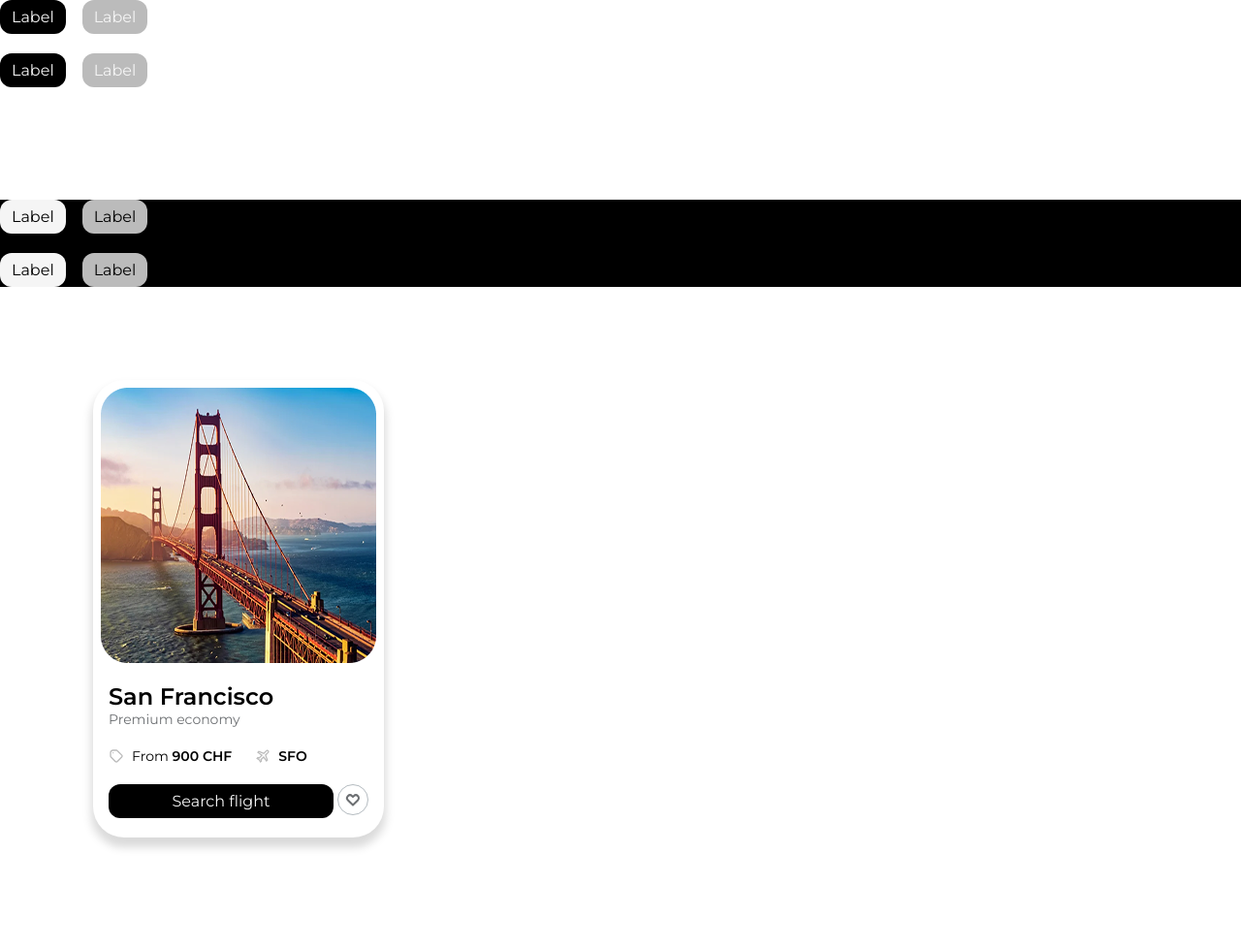
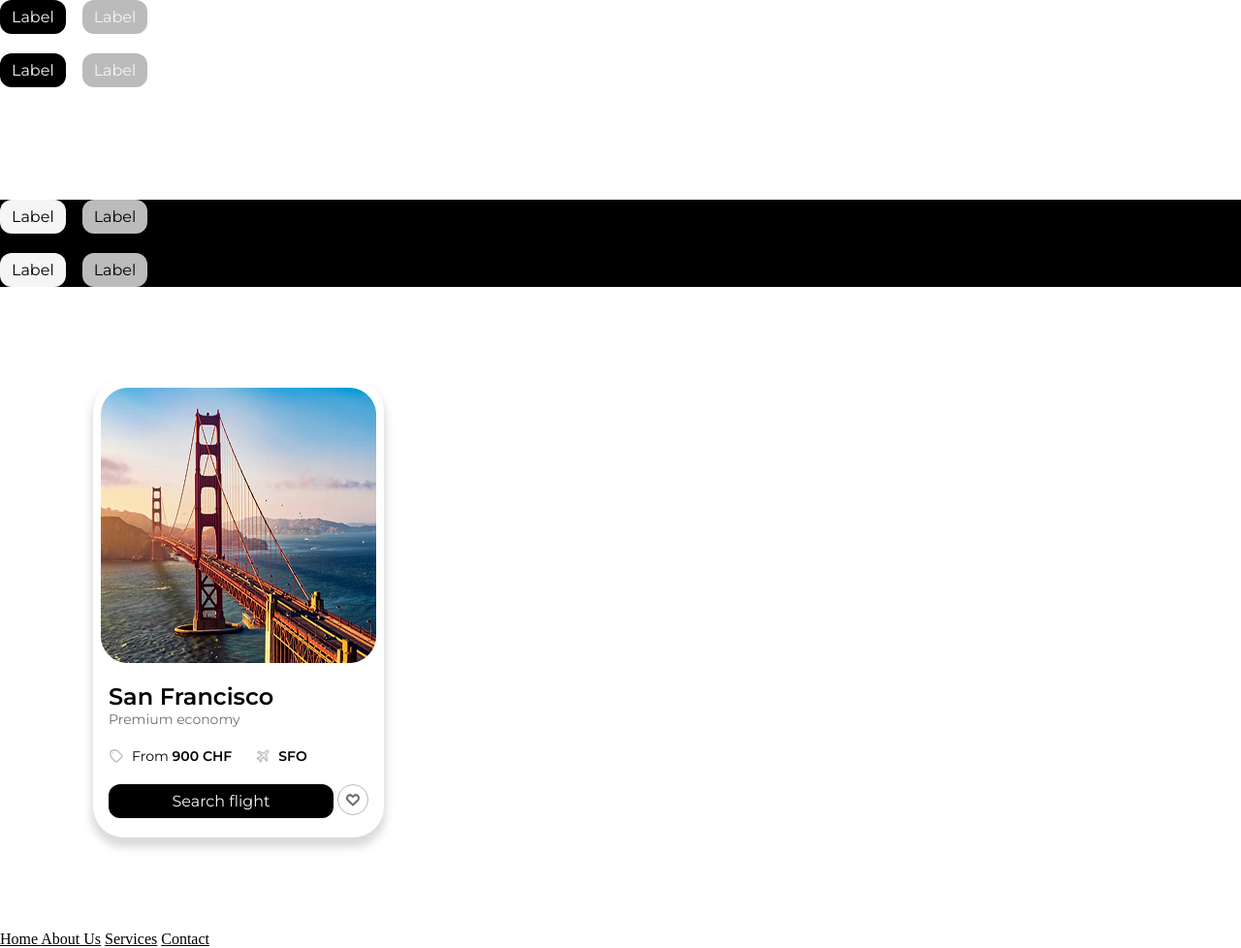
Before and after one commit to ElisaMonnard/Evaluation-continue_Monnard_Elisa, a website built with Parcel: page src/index.html in a window 1280 px wide. Shown: the whole page at 97% size. Built offline with nearby package versions, Linux system fonts and the light colour scheme.

Commit message:
Création de la navigation

```diff
--- a/src/index.html
+++ b/src/index.html
@@ -96,7 +96,12 @@
         </div>
       </div>
     </div>
-
+    <div class="navigation">
+      <a href="bouton" class="nav-item home">Home </a>
+      <a href="bouton" class="nav-item about-us">About Us</a>
+      <a href="" class="nav-item services">Services</a>
+      <a href="" class="nav-item contact">Contact</a>
+    </div>
     <script src="js/main.js" type="module"></script>
   </body>
 </html>
```
